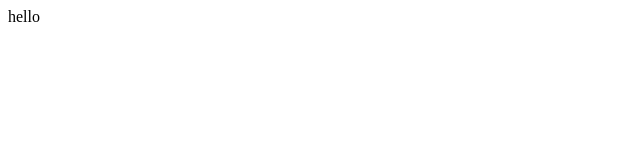
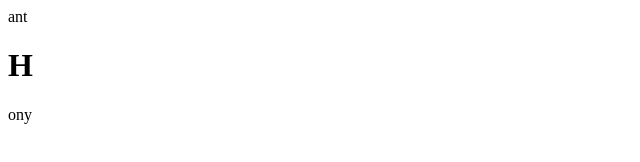
Before and after one commit to TauOmicronMu/ICHack, a website: page index.html in a window 1280 px wide. Shown: the full height of the page, 0-640 px from the left. Drawn offline with Linux system fonts and the light colour scheme.

Commit message:
lasfjlsjdflsjdflj

```diff
--- a/index.html
+++ b/index.html
@@ -1,3 +1,12 @@
+<!DOCTYPE HTML>
+
 <html>
-hello
+
+<head>
+</head>
+
+<body>
+ant<span><h1><b>H</b></h1></span>ony
+</body>
+
 </html>
```
